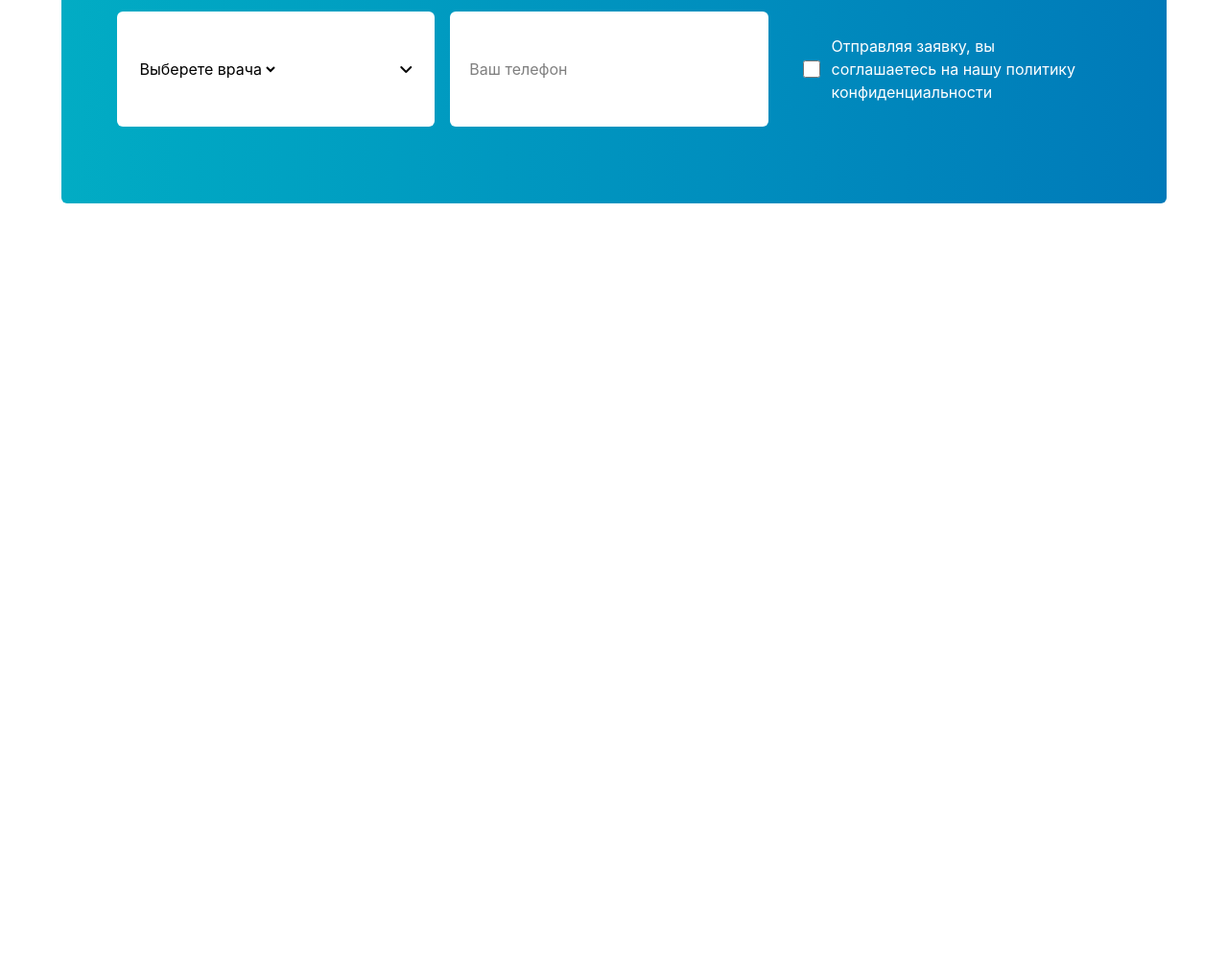
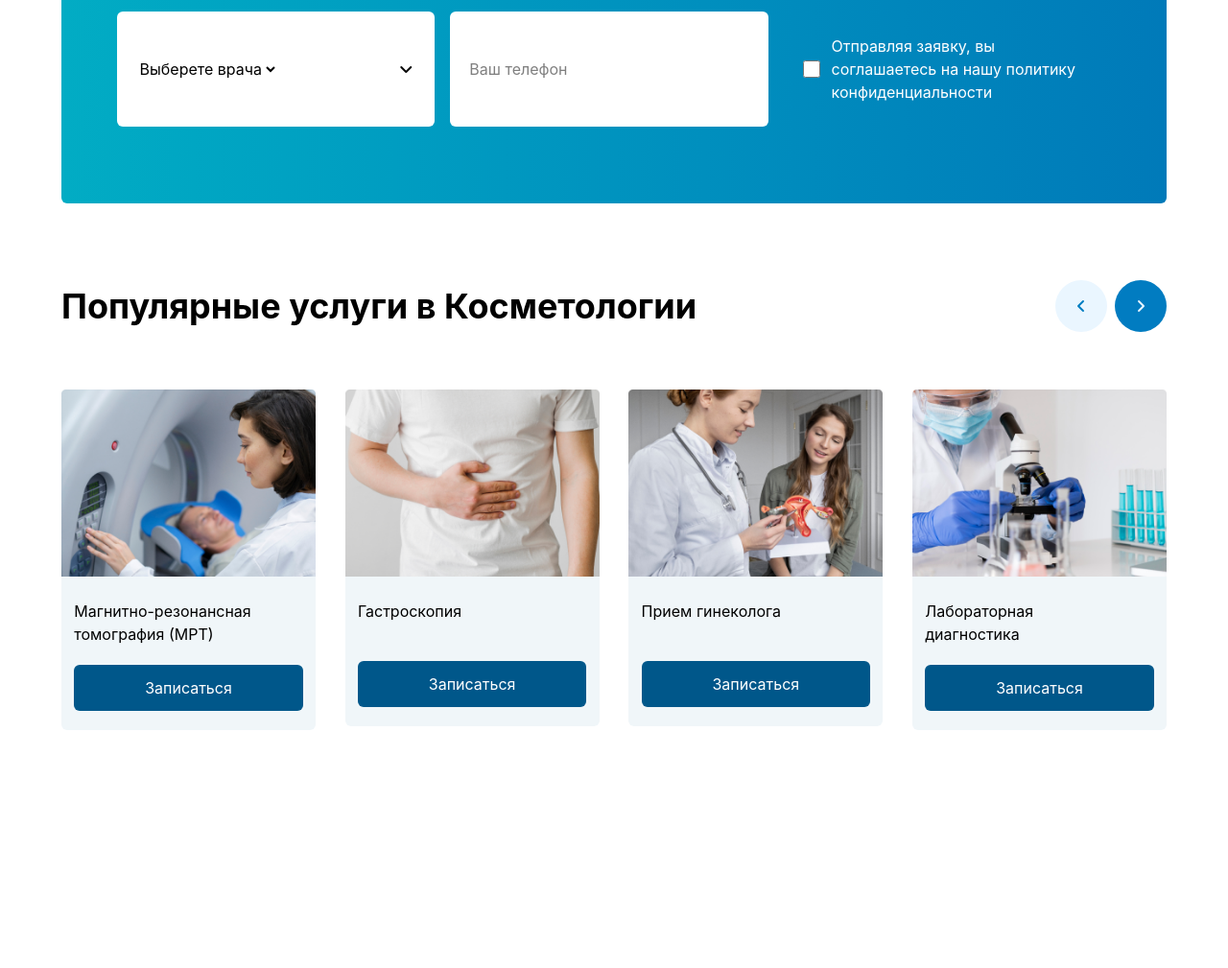
Before and after one commit to Vikingstrong/Exam-4, a website: page src/page4.html in a window 1280 px wide. Shown: the part 4201-5210 px from the top of the page at 96% size. Before the commit the page ends 4493 px from the top, so only its background shows below. Drawn offline with nearby package versions, Linux system fonts and the light colour scheme; files that its build step writes are made by us from their sources.

Commit message:
Sec6 done

```diff
--- a/src/page4.html
+++ b/src/page4.html
@@ -238,5 +238,44 @@
             </div>
         </form>
     </section>
+    <section class="lg:max-w-310 w-[90%] m-auto lg:my-20 my-10 flex flex-col gap-15">
+     <div class="w-full flex lg:flex-row flex-col items-start gap-y-10 lg:items-center justify-between">
+            <h1 class="text-4xl font-bold">Популярные услуги в Косметологии</h1>
+            <div class="flex items-center gap-2">
+                <div class="text-[#017CC1] bg-[#EAF6FF] p-[15px_17px] rounded-[50%]"><i class="fa-solid fa-angle-left"></i></div>
+                <div class="text-[#EAF6FF] bg-[#017CC1] p-[15px_17px] rounded-[50%]"><i class="fa-solid fa-angle-right"></i></div>
+            </div>
+        </div>
+        <div class="w-full flex  items-center gap-y-10  self-center lg:self-start  lg:items-start lg:justify-between lg:flex-row flex-col lg:h-150 h-100 lg:overflow-visible overflow-scroll ">
+             <div class="lg:w-[23%] rounded-md w-full flex flex-col items-center gap-6 bg-[#F0F6F9]">
+                <img class="w-full" src="page4/image.png" alt="">
+              <div class="w-[90%] m-auto flex flex-col items-center gap-5 pb-5">
+                  <h1>Магнитно-резонансная томография (МРТ)</h1>
+                <button class="bg-[#00578A] w-full py-3 rounded-md text-white">Записаться</button>
+              </div>
+             </div>
+              <div class="lg:w-[23%] rounded-md w-full flex flex-col items-center gap-6 bg-[#F0F6F9]">
+                <img class="w-full" src="page4/image1.png" alt="">
+              <div class="w-[90%] m-auto flex flex-col items-start gap-10 pb-5">
+                  <h1>Гастроскопия</h1>
+                <button class="bg-[#00578A] w-full py-3 rounded-md text-white">Записаться</button>
+              </div>
+             </div>
+              <div class="lg:w-[23%] rounded-md w-full flex flex-col items-center gap-6 bg-[#F0F6F9]">
+                <img class="w-full" src="page4/image2.png" alt="">
+              <div class="w-[90%] m-auto flex flex-col items-start gap-10  pb-5">
+                  <h1>Прием гинеколога</h1>
+                <button class="bg-[#00578A] w-full py-3 rounded-md text-white">Записаться</button>
+              </div>
+             </div>
+              <div class="lg:w-[23%] rounded-md w-full flex flex-col items-center gap-6 bg-[#F0F6F9]">
+                <img class="w-full" src="page4/image3.png" alt="">
+              <div class="w-[90%] m-auto flex flex-col items-start gap-5 pb-5">
+                  <h1>Лабораторная <br> диагностика</h1>
+                <button class="bg-[#00578A] w-full py-3 rounded-md text-white">Записаться</button>
+              </div>
+             </div>
+        </div>
+    </section>
 </body>
 </html>
```
Also changed, not shown: src/page4/image.png (added), src/page4/image1.png (added), src/page4/image2.png (added), src/page4/image3.png (added).
